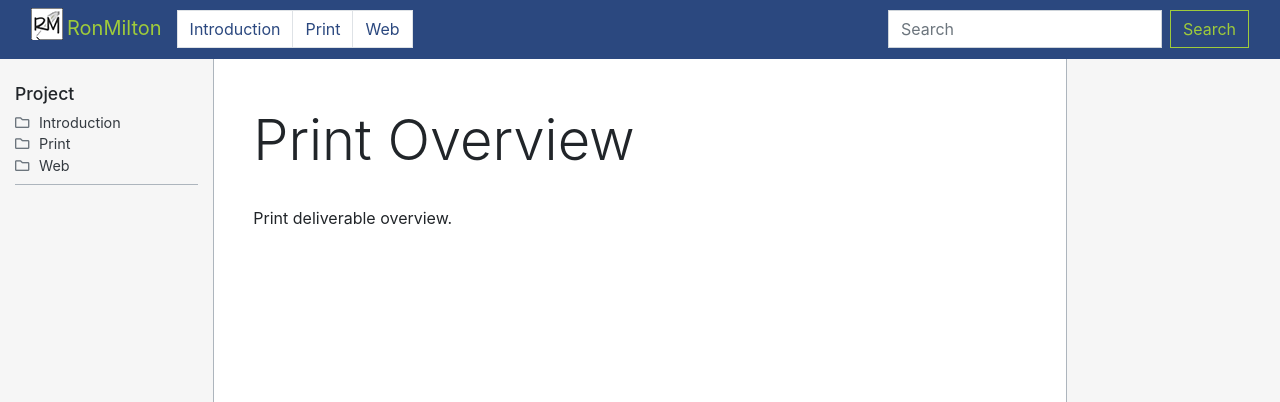
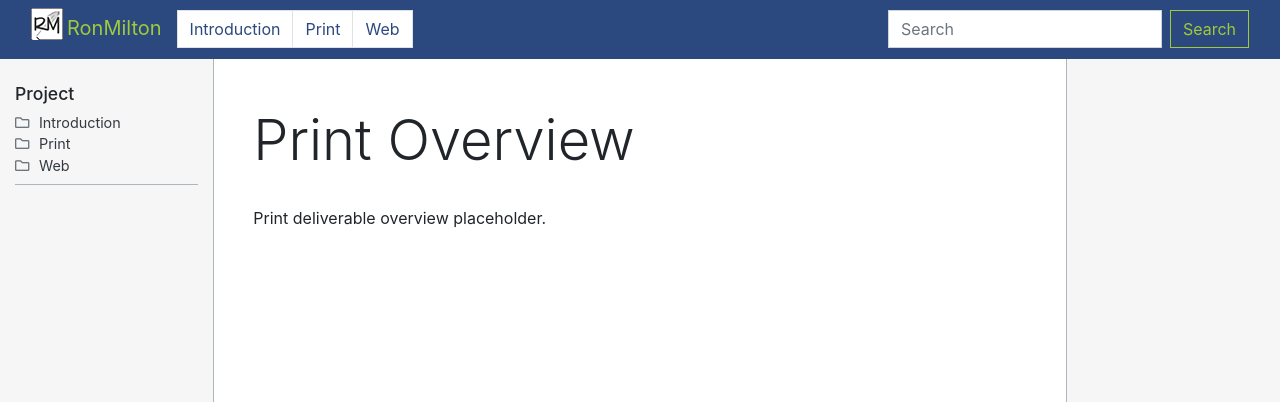
Before and after one commit to RonMilton/docker, a Jekyll site: the page built from docs/_latest/print/overview.md, in a window 1280 px wide and 900 px high. Shown: the top 402 px of the window. Built offline with Jekyll 4.4.1, drawn with Linux system fonts in a browser that asks for light colours; nearby versions of some CDN libraries; comment, search, counter and statistics services are not loaded.

Commit message:
web docker update

```diff
--- a/docs/Gemfile
+++ b/docs/Gemfile
@@ -8,14 +8,14 @@ source "https://rubygems.org"
 #
 # This will help ensure the proper Jekyll version is running.
 # Happy Jekylling!
-gem "jekyll", "~> 3.8.3"
+gem "jekyll", "3.7.4"
 
 # This is the default theme for new Jekyll sites. You may change this to anything you like.
-gem "minima", "~> 2.0"
+# gem "minima", "~> 2.0"
 
 # If you want to use GitHub Pages, remove the "gem "jekyll"" above and
 # uncomment the line below. To upgrade, run `bundle update github-pages`.
-gem "github-pages", group: :jekyll_plugins
+gem "github-pages", "192", group: :jekyll_plugins
 
 # If you have any plugins, put them here!
 group :jekyll_plugins do
--- a/docs/_includes/layout/header.html
+++ b/docs/_includes/layout/header.html
@@ -4,7 +4,7 @@
     <div class="col-12">
 
     <nav class="navbar navbar-expand-lg navbar-light">
-      <a class="navbar-brand" href="{{ "/" | relative_url }}"><img class="noborder" src="/assets/logo.png">{{site.data.project.site-title}}</a>
+      <a class="navbar-brand" href="{{ "/" | relative_url }}"><img class="noborder" src="{{site.baseurl}}/assets/logo.png">{{site.data.project.site-title}}</a>
       <button class="navbar-toggler" type="button" data-toggle="collapse" data-target="#navbarSupportedContent" aria-controls="navbarSupportedContent" aria-expanded="false" aria-label="Toggle navigation">
         <span class="navbar-toggler-icon"></span>
       </button>
--- a/docs/_latest/print/overview.md
+++ b/docs/_latest/print/overview.md
@@ -2,4 +2,4 @@
 ---
 # Print Overview
 
-Print deliverable overview.
+Print deliverable overview placeholder.
```
Also changed, not shown: docs/Gemfile.lock, 3 other files.
